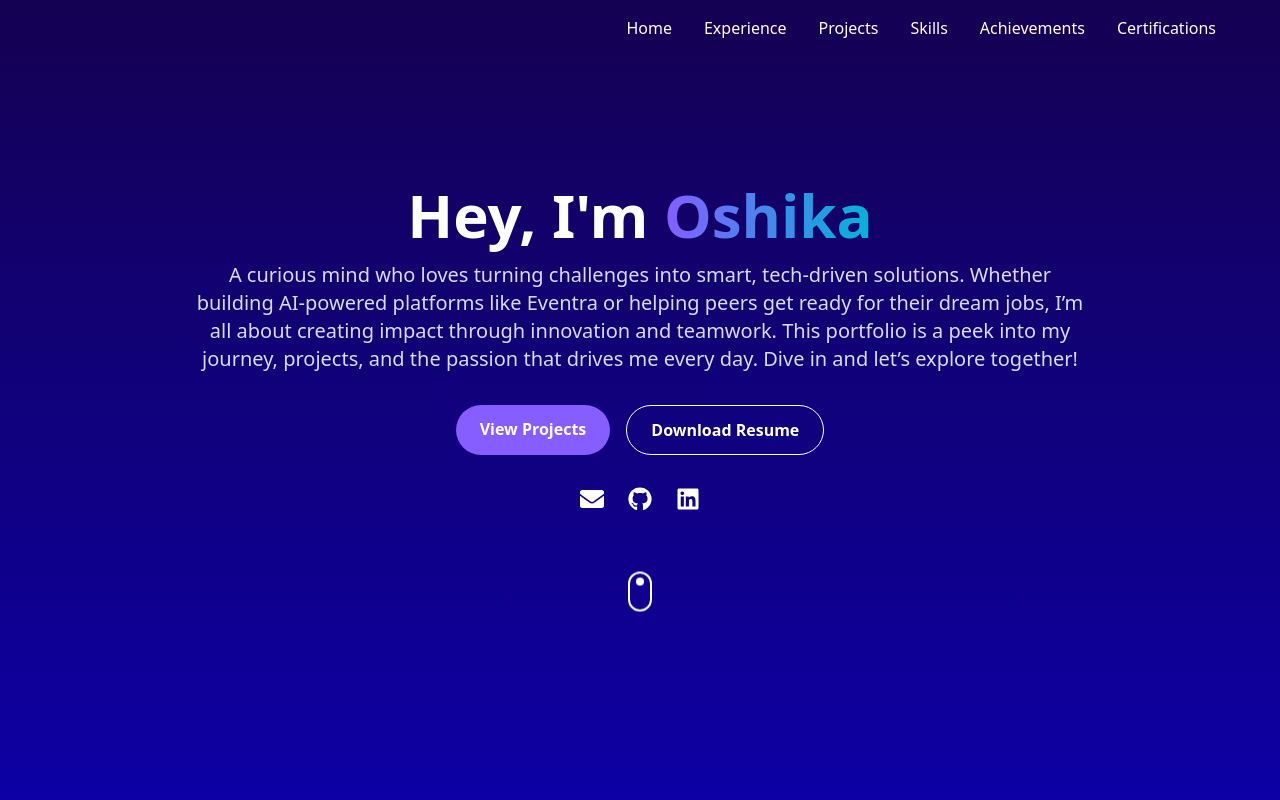
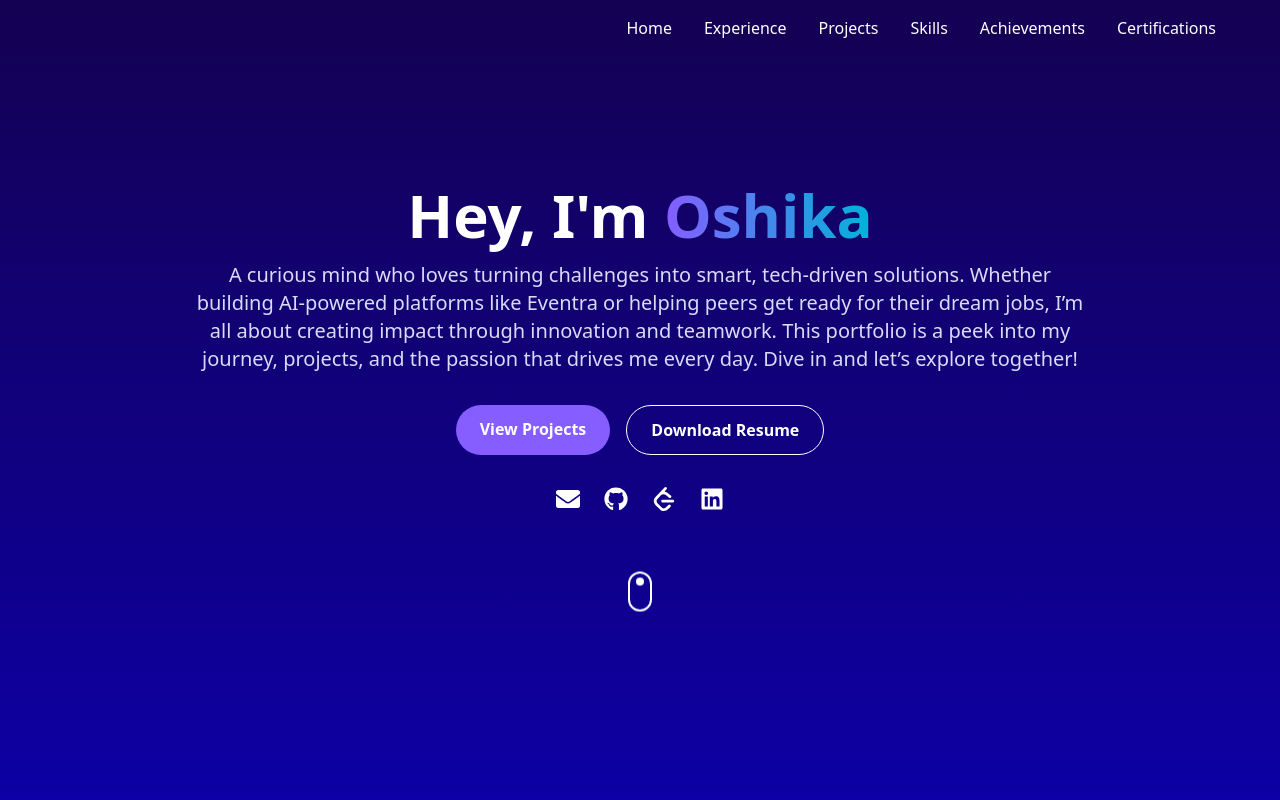
Before and after one commit to Oshika22/Portfolioo, a React (Vite) app: page / in a window 1280 px wide. Shown: the top 800 px of the page. Built offline with nearby package versions, Linux system fonts and the light colour scheme.

Commit message:
added leetcode and urbanOptima Project

```diff
--- a/src/assets/images/index.js
+++ b/src/assets/images/index.js
@@ -10,6 +10,7 @@ import aic from "./aiclogo.png"
 import MissionMeter from "./MissionMeterLogoC.png"
 import EventraLogo from "./EventraLogo.png"
 import packTrackLogo from "./packTrackLogo.png"
+import urbanOptLogo from "./urbanOptLogo.png"
 export{
     amazonLogo,
     deeplearingLogo,
@@ -23,4 +24,5 @@ export{
     MissionMeter,
     EventraLogo,
     packTrackLogo,
+    urbanOptLogo,
 }
--- a/src/components/HeroSection.jsx
+++ b/src/components/HeroSection.jsx
@@ -2,6 +2,7 @@
 import { motion } from "framer-motion";
 
 import { FaGithub, FaLinkedin, FaEnvelope } from "react-icons/fa";
+import { SiLeetcode } from "react-icons/si";
 
 const HeroSection = () => {
   return (
@@ -74,14 +75,23 @@ const HeroSection = () => {
           >
             <FaGithub />
           </a>
+                    <a
+            href="https://leetcode.com/u/oshika22/" // replace with actual LinkedIn
+            target="_blank"
+            rel="noopener noreferrer"
+            className="hover:text-[#865DFF] transition"
+          >
+            <SiLeetcode />
+          </a>
           <a
-            href="https://linkedin.com/in/oshika-linkedin" // replace with actual LinkedIn
+            href="https://linkedin.com/in/oshika-linkedin"
             target="_blank"
             rel="noopener noreferrer"
             className="hover:text-[#865DFF] transition"
           >
             <FaLinkedin />
           </a>
+
         </motion.div>
       </div>
 
--- a/src/components/Project.jsx
+++ b/src/components/Project.jsx
@@ -24,7 +24,7 @@ import { motion } from "framer-motion";
 // };
 
 import ProjectCard from "./ProjectCard";
-import { MissionMeter, EventraLogo, packTrackLogo } from "../assets/images";
+import { MissionMeter, EventraLogo, packTrackLogo, urbanOptLogo } from "../assets/images";
 
 const projects = [
 
@@ -48,12 +48,21 @@ const projects = [
   },
   {
     title: "PackTrack: Powered by Red-Black Tree",
-    description: "A package tracking system powered by Red-Black Tree, featuring interactive tree visualization and efficient search, insert, and delete operations.",
+    description: "A package tracking system, featuring interactive tree visualization and efficient search, insert, and delete operations.",
     tools: "ReactJS, JavaScript, Tailwind CSS, Red-Black Tree (Custom)",
     image: packTrackLogo,
     liveLink: "https://package-tracker-rb-tree.vercel.app/",
     videoLink: "https://package-tracker-rb-tree.vercel.app/",
     gitLink: "https://github.com/Oshika22/packageTrackerRBTree/"
+  },
+  {
+    title: "UrbanOptima",
+    description: "UrbanOptima is a powerful AI-powered dashboard designed to optimize urban sustainability through data-driven decision-making.",
+    tools: "ReactJS, Flask, scikit-learn, OpenRouter API, Chart.js/Recharts, Python, ThreeJS ",
+    image: urbanOptLogo,
+    liveLink: "https://susdev-jgfp.vercel.app/",
+    videoLink: "https://susdev-jgfp.vercel.app/",
+    gitLink: "https://github.com/Oshika22/susdev"
   },
 
 
```
Also changed, not shown: src/assets/images/urbanOptLogo.png (added).
